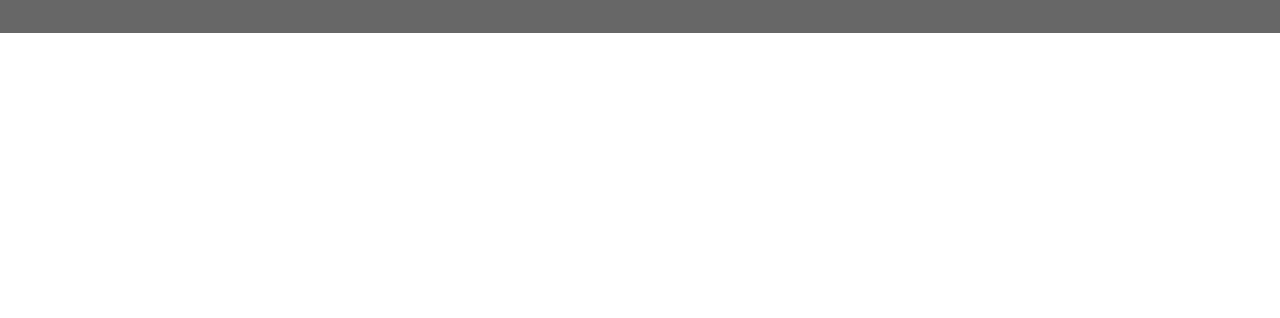
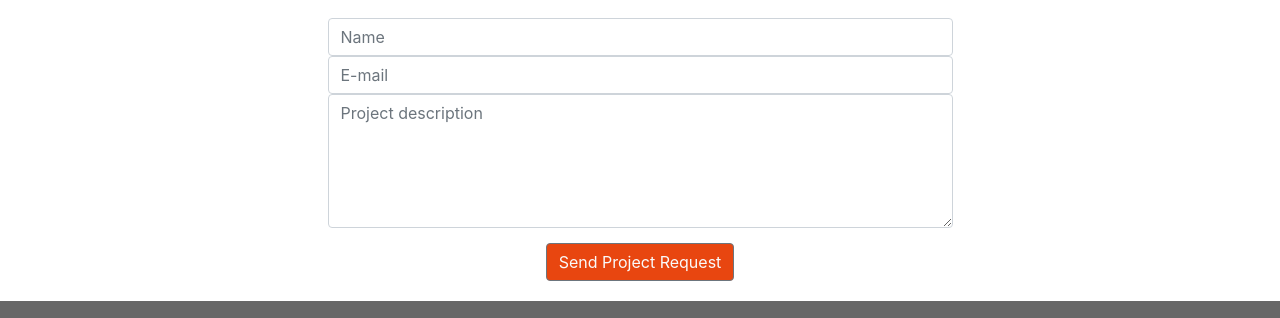
Before and after one commit to Juniva616/rosie-odenkirk, a plain HTML site: page contact.html in a window 1280 px wide. Shown: the part 503-821 px from the top of the page. Before the commit the page ends 800 px from the top, so only its background shows below. Drawn offline with nearby package versions, Linux system fonts and the light colour scheme.

Commit message:
Add form to contact page

```diff
--- a/assets/css/style.css
+++ b/assets/css/style.css
@@ -7,6 +7,10 @@
 }
 
 .bg-color-three-reasons {
+    background-color: #fff;
+}
+
+.bg-color-contact {
     background-color: #fff;
 }
 
@@ -64,6 +68,7 @@ h5 {
     padding: 0 30px 30px;
     float: none;
 }
+.contact-heading,
 .history-heading,
 .section-heading {
     font-family: Exo, sans-serif;
@@ -337,3 +342,28 @@ footer {
     content: '';
     background-color: #2b72b5;
 }
+/* ------------------------------------Contact Form */
+
+.center-form {
+    padding-top: 10px;
+    margin: 0 auto;
+    max-width: 70%;
+}
+
+button[type="submit"] {
+    margin-top: 15px;
+    margin-bottom: 20px;
+    color: #fafafa;
+    background-color: #e84610;
+}
+
+/* ------------------------------------ Media Query */
+
+@media(min-width: 992px) {
+    .center-form {
+        padding-top: 30px;
+        min-height: 240px;
+        margin: 0 auto;
+        max-width: 50%;
+    }
+}
--- a/contact.html
+++ b/contact.html
@@ -51,8 +51,29 @@
             </div>
         </div>
     </header>
-    <section>
+    <section class="container-fluid">
+        <div class="row bg-color-contact">
+            <div class="col">
+                <h3 class="contact-heading uppercase text-center">Got a project in mind?</h3>
+                <h5 class="uppercase text-center">Let's work together!</h5>
+                <div class="center-form">
+                    <form>
+                        <input type="text" name="name" id="fullname" class="form-control" placeholder="Name"
+                        required />
+                        <input type="email" name="email" id="emailaddress" class="form-control" placeholder="E-mail"
+                        required />
+                        <textarea rows="5" name="projectsummary" id="projectsummary" class="form-control" placeholder="Project description"
+                        required></textarea>
+                            <div class="form-row text-center">
+                                <div class="col">
+                                    <button type="submit" class="btn btn-secondary">Send Project Request</button>
+                                </div>
+                            </div>
+                    </form>
 
+                    </div>
+            </div>
+        </div>
     </section>
     <footer class="container-fluid">
         <div id="footer-details" class="row">
```
